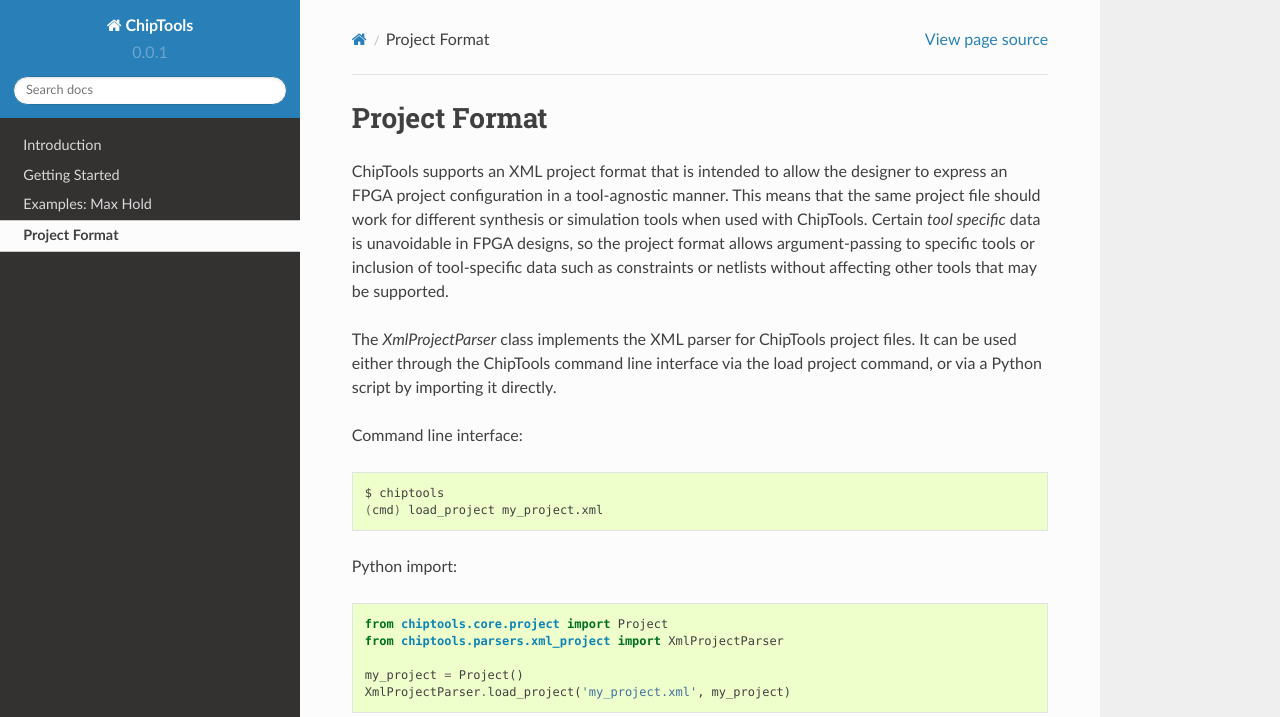
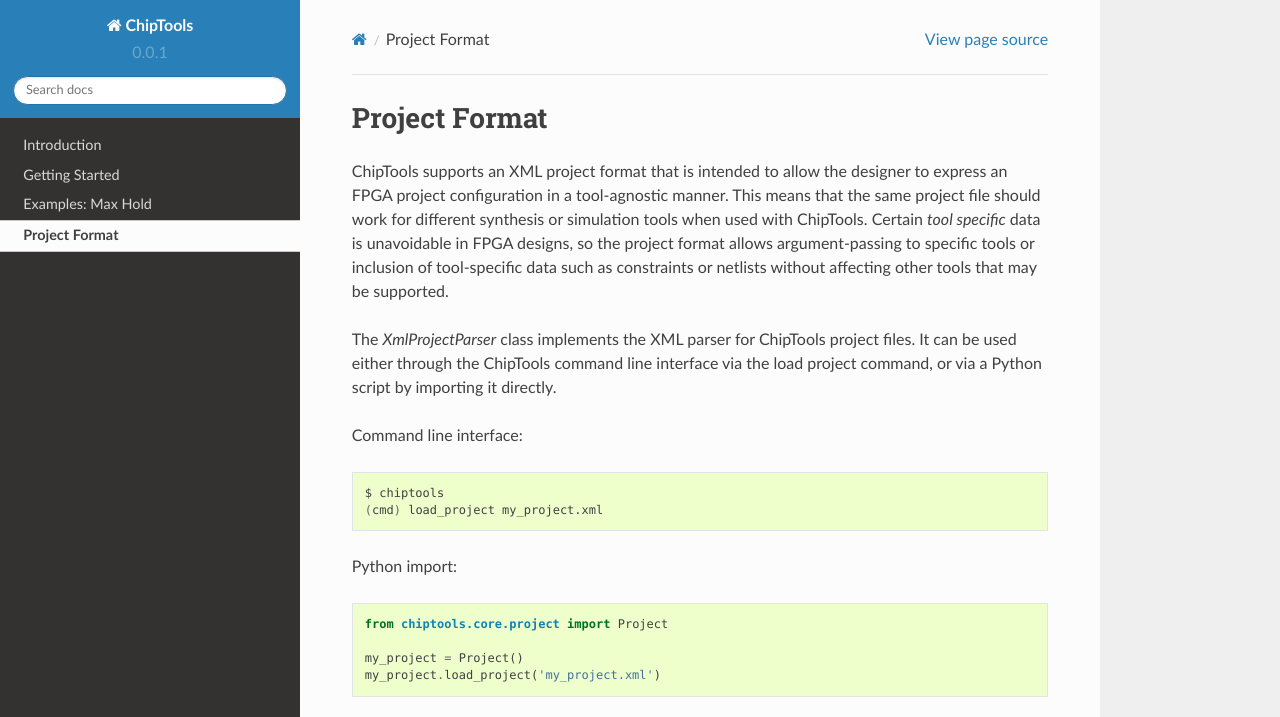
Before and after one commit to pabennett/chiptools, a Sphinx documentation site: the page built from docs/project_format.rst, in a window 1280 px wide and 990 px high, cut to the strip 0-717 px from the top of the window. Built offline with Sphinx 7.4.7 and the Read the Docs theme 2.0.0, drawn with Linux system fonts in a browser that asks for light colours; pages that are not in the unit, such as notebooks, are missing from menus.

Commit message:
Update project_format documentation to reflect changes to Project class.

```diff
--- a/docs/project_format.rst
+++ b/docs/project_format.rst
@@ -26,10 +26,9 @@ Python import:
 .. code-block:: python
 
     from chiptools.core.project import Project
-    from chiptools.parsers.xml_project import XmlProjectParser
 
     my_project = Project()
-    XmlProjectParser.load_project('my_project.xml', my_project)
+    my_project.load_project('my_project.xml')
 
 .. currentmodule:: chiptools.parsers.xml_project
 .. autoclass:: XmlProjectParser
```
